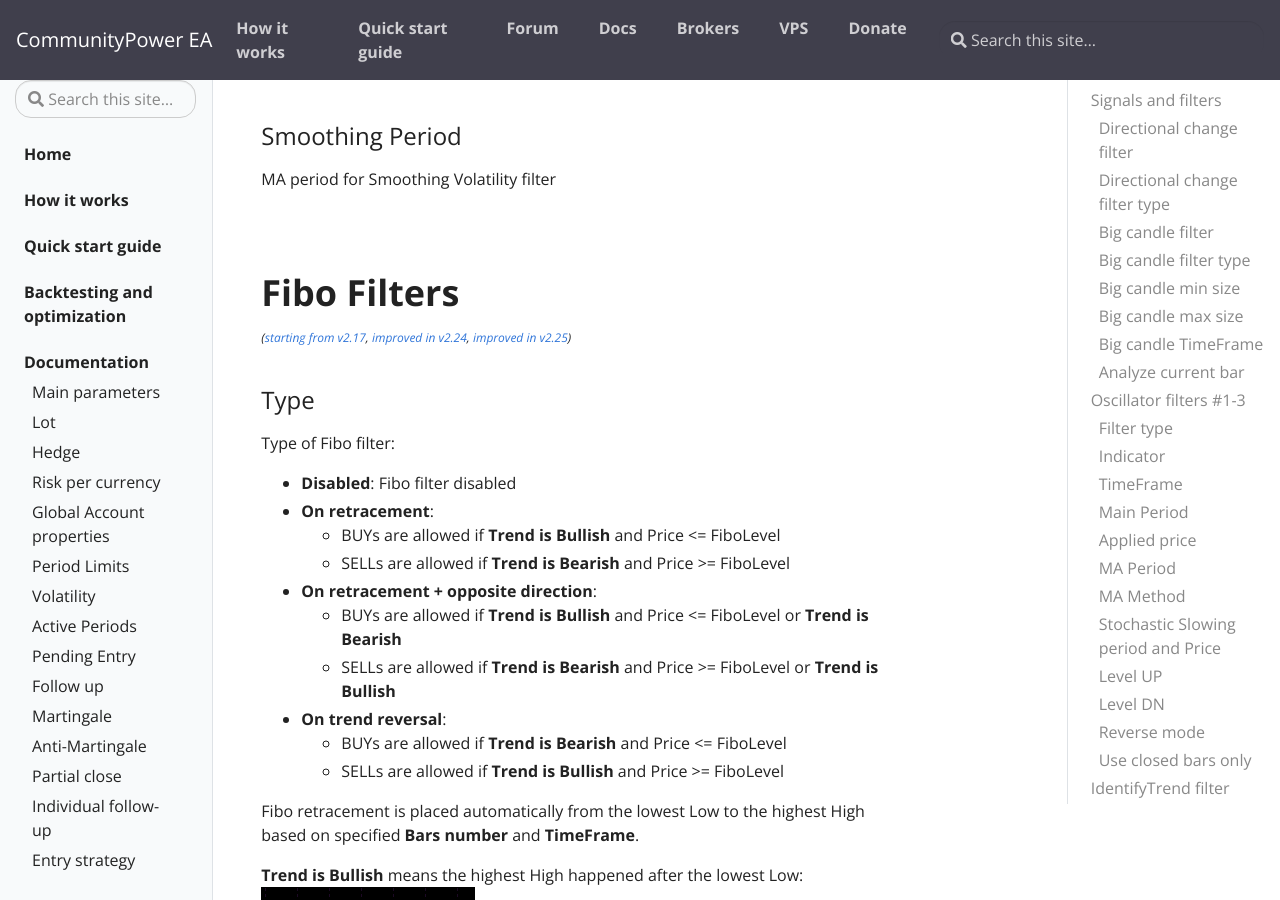
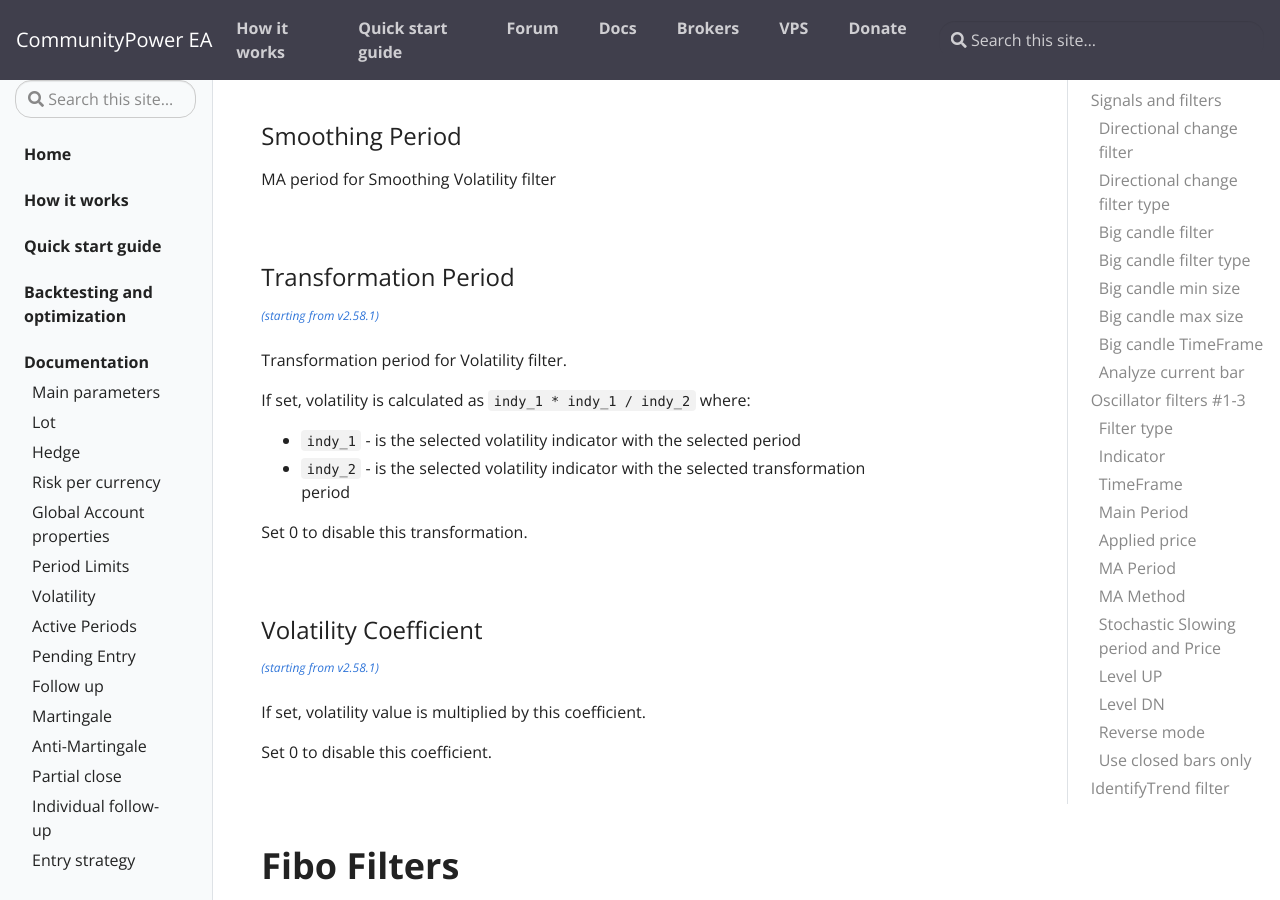
Before and after one commit to komposter/CommunityPowerEA.com, a Jekyll site: the page built from _docs/signals-and-filters.md, in a window 1280 px wide and 900 px high, scrolled down 31731 px. Built offline with Jekyll 4.4.1, drawn with Linux system fonts in a browser that asks for light colours.

Commit message:
Content change

```diff
--- a/_docs/signals-and-filters.md
+++ b/_docs/signals-and-filters.md
@@ -1097,6 +1097,27 @@
 
 MA period for Smoothing Volatility filter
 
+<br />
+
+### Transformation Period
+<sup>[*(starting from v2.58.1)*](/docs/versions-history#20240118-0212-2581)</sup>
+
+Transformation period for Volatility filter.
+
+If set, volatility is calculated as `indy_1 * indy_1 / indy_2` where:
+* `indy_1` - is the selected volatility indicator with the selected period
+* `indy_2` - is the selected volatility indicator with the selected transformation period
+
+Set 0 to disable this transformation.
+
+<br />
+
+### Volatility Coefficient
+<sup>[*(starting from v2.58.1)*](/docs/versions-history#20240118-0212-2581)</sup>
+
+If set, volatility value is multiplied by this coefficient.
+
+Set 0 to disable this coefficient.
 
 <br />
 <br />
```
Also changed, not shown: _docs/versions-history.md (+1 -0 lines).
